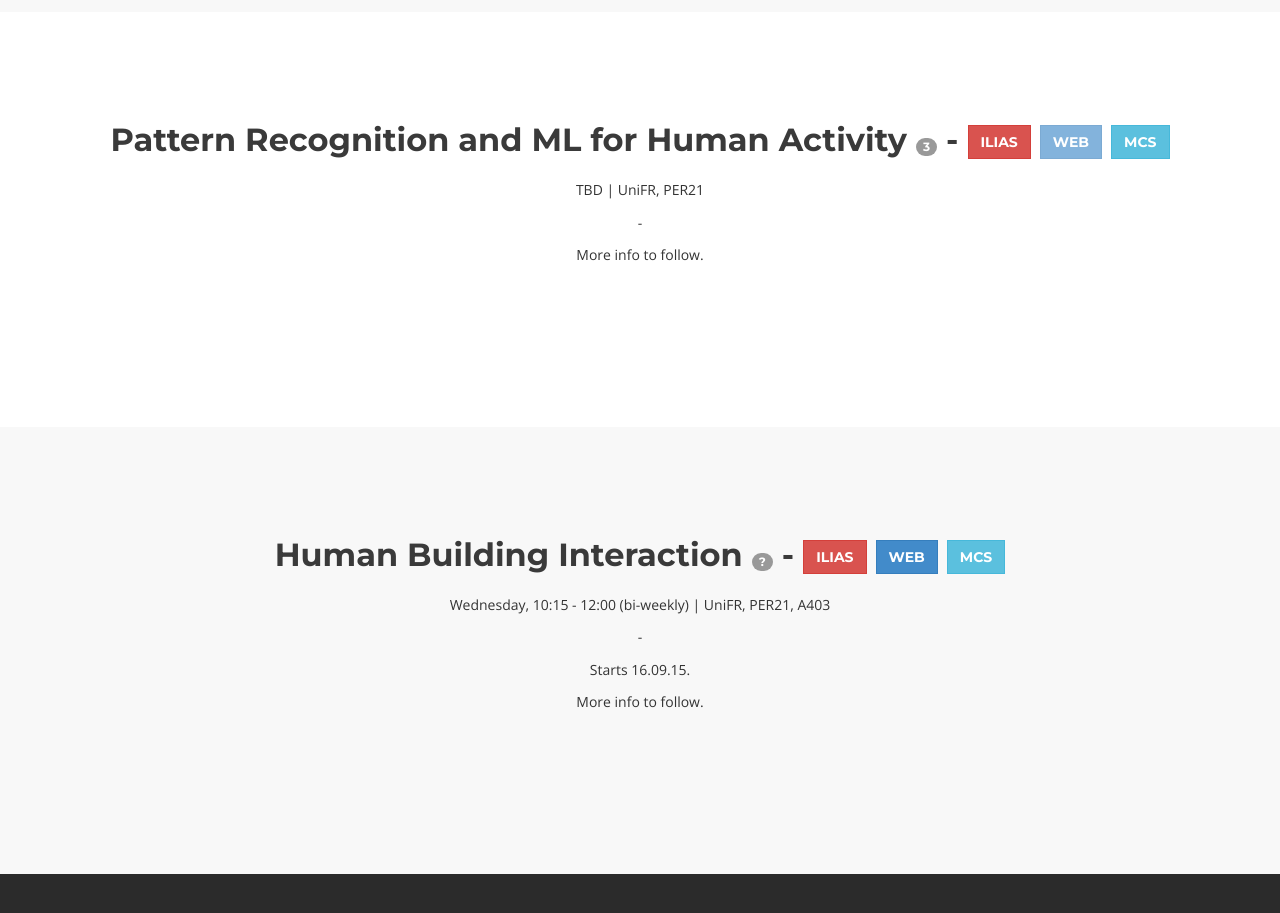
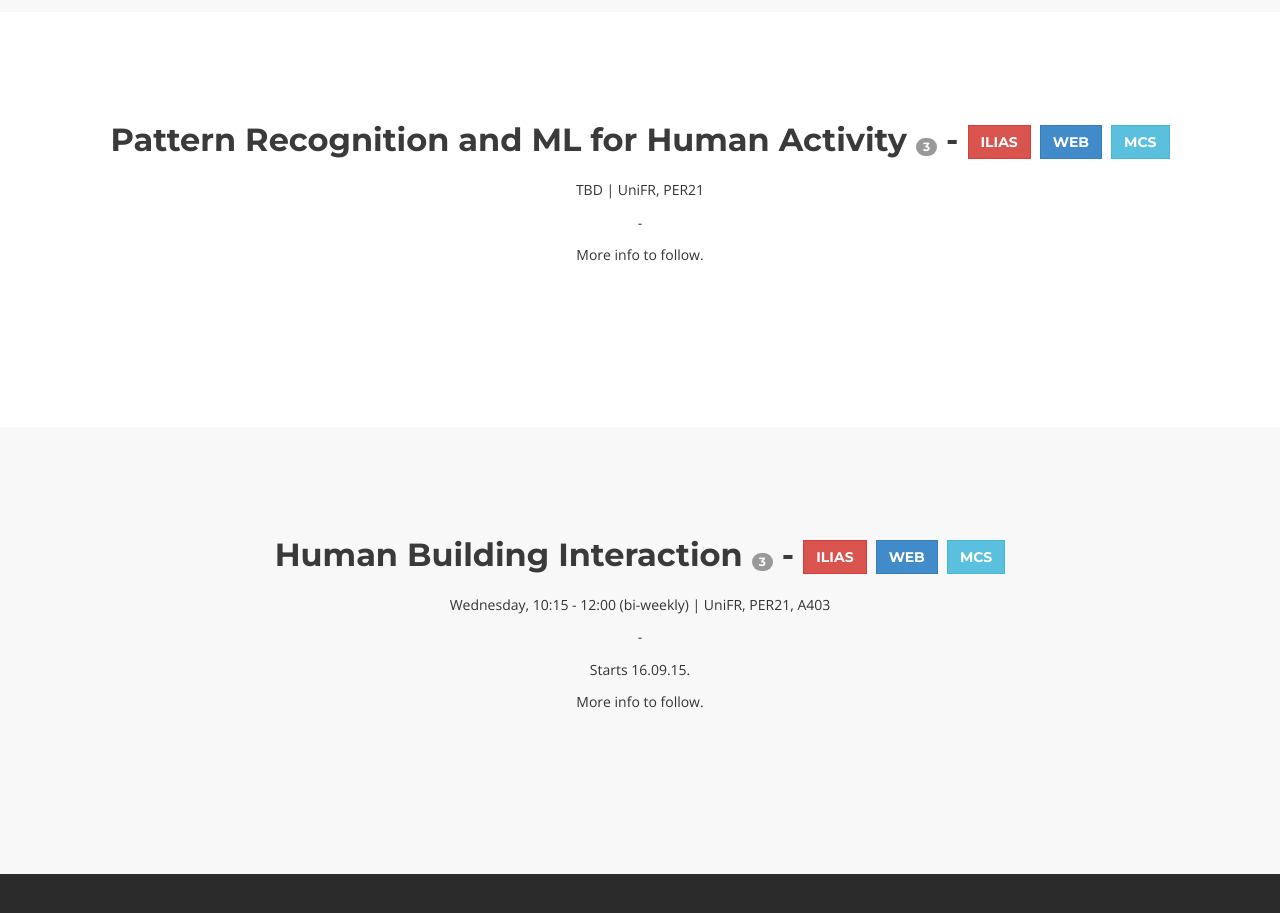
Before and after one commit to st4ple/uni, a plain HTML site: page index.html in a window 1280 px wide. Shown: the part 4360-5273 px from the top of the page. Drawn offline with nearby package versions, Linux system fonts and the light colour scheme.

Commit message:
Update index.html

```diff
--- a/index.html
+++ b/index.html
@@ -213,7 +213,7 @@ Deadline final Report of Batch1 and Batch2</p>
         <div class="row">
             <div class="col-lg-12">
                 <div class="row">
-                    <h2>Pattern Recognition and ML for Human Activity <span class="badge">3</span> - <a href="https://ilias.unibe.ch/goto_ilias3_unibe_crs_849940.html" class="btn btn-danger">ILIAS</a> <a href="" class="btn btn-primary disabled">Web</a> <a href="http://mcs.unibnf.ch/program/courses-timetable/courses/seminar-pattern-recognition-and-machine-learning-human-activity-1" class="btn btn-info">MCS</a></h2>
+                    <h2>Pattern Recognition and ML for Human Activity <span class="badge">3</span> - <a href="https://ilias.unibe.ch/goto_ilias3_unibe_crs_849940.html" class="btn btn-danger">ILIAS</a> <a href="https://docs.google.com/document/d/1BMZAsewyXaJGzF4AjaU56o7P7EnpkDwjt7kWhXnD6mU/edit" class="btn btn-primary">Web</a> <a href="http://mcs.unibnf.ch/program/courses-timetable/courses/seminar-pattern-recognition-and-machine-learning-human-activity-1" class="btn btn-info">MCS</a></h2>
                     <p>TBD | UniFR, PER21</p>
                     <p>-</p>
                     <p>More info to follow.</p>
@@ -227,7 +227,7 @@ Deadline final Report of Batch1 and Batch2</p>
         <div class="row">
             <div class="col-lg-12">
                 <div class="row">
-                    <h2>Human Building Interaction <span class="badge">?</span> - <a href="https://ilias.unibe.ch/goto_ilias3_unibe_crs_849928.html" class="btn btn-danger">ILIAS</a> <a href="http://human-ist.unifr.ch/?q=seminars/interaction-design-seminar" class="btn btn-primary">Web</a> <a href="http://mcs.unibnf.ch/program/courses-timetable/courses/seminar-interaction-design-2" class="btn btn-info">MCS</a></h2>
+                    <h2>Human Building Interaction <span class="badge">3</span> - <a href="https://ilias.unibe.ch/goto_ilias3_unibe_crs_849928.html" class="btn btn-danger">ILIAS</a> <a href="http://human-ist.unifr.ch/?q=seminars/interaction-design-seminar" class="btn btn-primary">Web</a> <a href="http://mcs.unibnf.ch/program/courses-timetable/courses/seminar-interaction-design-2" class="btn btn-info">MCS</a></h2>
                     <p>Wednesday, 10:15 - 12:00 (bi-weekly) | UniFR, PER21, A403</p>
                     <p>-</p>
                     <p>Starts 16.09.15.</p>
```
